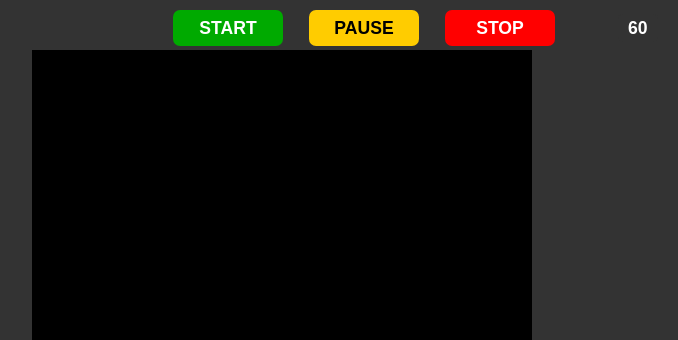
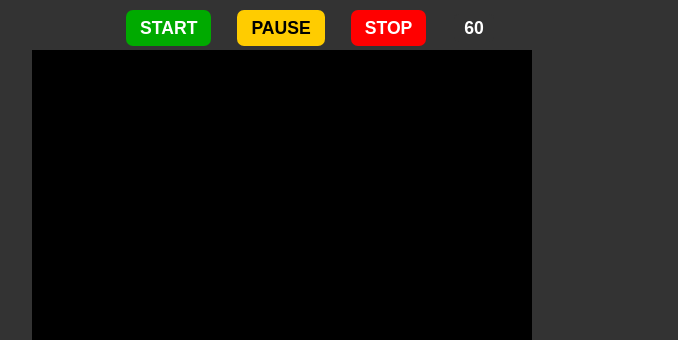
Before and after one commit to sajaping912/sajaping, a plain HTML site: page index.html in a window 1280 px wide. Shown: the top 340 px of the page, without its empty margins (358-1036 px from the left). Drawn offline with Linux system fonts and the light colour scheme.

Commit message:
메뉴아이콘정상

```diff
--- a/game.js
+++ b/game.js
@@ -21,7 +21,7 @@ const gameSettings = {
     canvasWidth: 0,
     canvasHeight: 0,
     playerSpeed: 5,
-    bulletSpeed: 10,
+    bulletSpeed: 3,  // 10에서 3으로 변경 (70% 감소)
     enemySpeed: 2,
     enemySpawnInterval: 2000, // 2초마다 적 생성
     enemyShootInterval: 1500, // 1.5초마다 적이 총알 발사
--- a/style.css
+++ b/style.css
@@ -34,11 +34,11 @@ body::before {
     height: 50px; /* 메뉴바 높이 조정 */
     background-color: #333;
     display: flex;
-    justify-content: flex-start; /* 왼쪽 정렬로 변경 */
+    justify-content: center; /* 중앙 정렬 유지 */
     align-items: center;
     z-index: 1001;
-    padding-left: calc(50% - 112px - 10px); /* 이전 -7px에서 -10px로 3px 감소 */
-    padding-top: 6px; /* 메뉴 아이콘들을 y축으로 6px 아래로 이동 (기존 4px에서 2px 더 증가) */
+    padding-top: 6px; /* 메뉴 아이콘들을 y축으로 6px 아래로 이동 */
+    padding-left: 43px; /* x축 우측으로 총 43px 이동 (기존 40px + 추가 3px) */
 }
 
 /* 메뉴 버튼 기본 스타일 */
@@ -50,12 +50,12 @@ body::before {
     font-weight: bold;
     padding: 1px 0 0 0;
     margin: 0 13px;
-    height: 36px; /* 기존 28px에서 30% 증가 */
+    height: 36px; /* 세로폭 유지 */
     line-height: 21px;
-    width: 110px; /* 기존 104px에서 6px 증가 */
+    width: auto; /* 자동 너비로 설정해서 글자 크기에 맞춤 */
     text-align: center;
     box-shadow: none;
-    border-radius: 7px; /* 모서리 반경도 약간 증가 */
+    border-radius: 7px;
     text-transform: uppercase;
     letter-spacing: 0;
     display: flex;
@@ -68,18 +68,21 @@ body::before {
     background-color: #00aa00 !important; /* 녹색 */
     color: white !important;
     border-radius: 7px !important; /* 모서리 반경 7px로 변경 */
+    padding: 0 14px !important; /* 좌우 패딩 추가로 배경색만 가로로 늘림 */
 }
 
 #top-menu #menu-pause {
     background-color: #ffcc00 !important; /* 노란색 */
     color: black !important;
     border-radius: 7px !important; /* 모서리 반경 7px로 변경 */
+    padding: 0 14px !important; /* 좌우 패딩 추가로 배경색만 가로로 늘림 */
 }
 
 #top-menu #menu-stop {
     background-color: #ff0000 !important; /* 빨간색 */
     color: white !important;
     border-radius: 7px !important; /* 모서리 반경 7px로 변경 */
+    padding: 0 14px !important; /* 좌우 패딩 추가로 배경색만 가로로 늘림 */
 }
 
 #top-menu button:active {
@@ -91,7 +94,7 @@ body::before {
     color: white;
     font-size: 17.6px;
     font-weight: bold;
-    margin-left: 50px;  /* 10px에서 50px로 변경하여 40px 더 오른쪽으로 이동 */
+    margin-left: 15px;  /* 간격 조정 */
     background-color: #333;
     padding: 1px 10px;
     border-radius: 5px;
```
Also changed, not shown: 2 other files.
